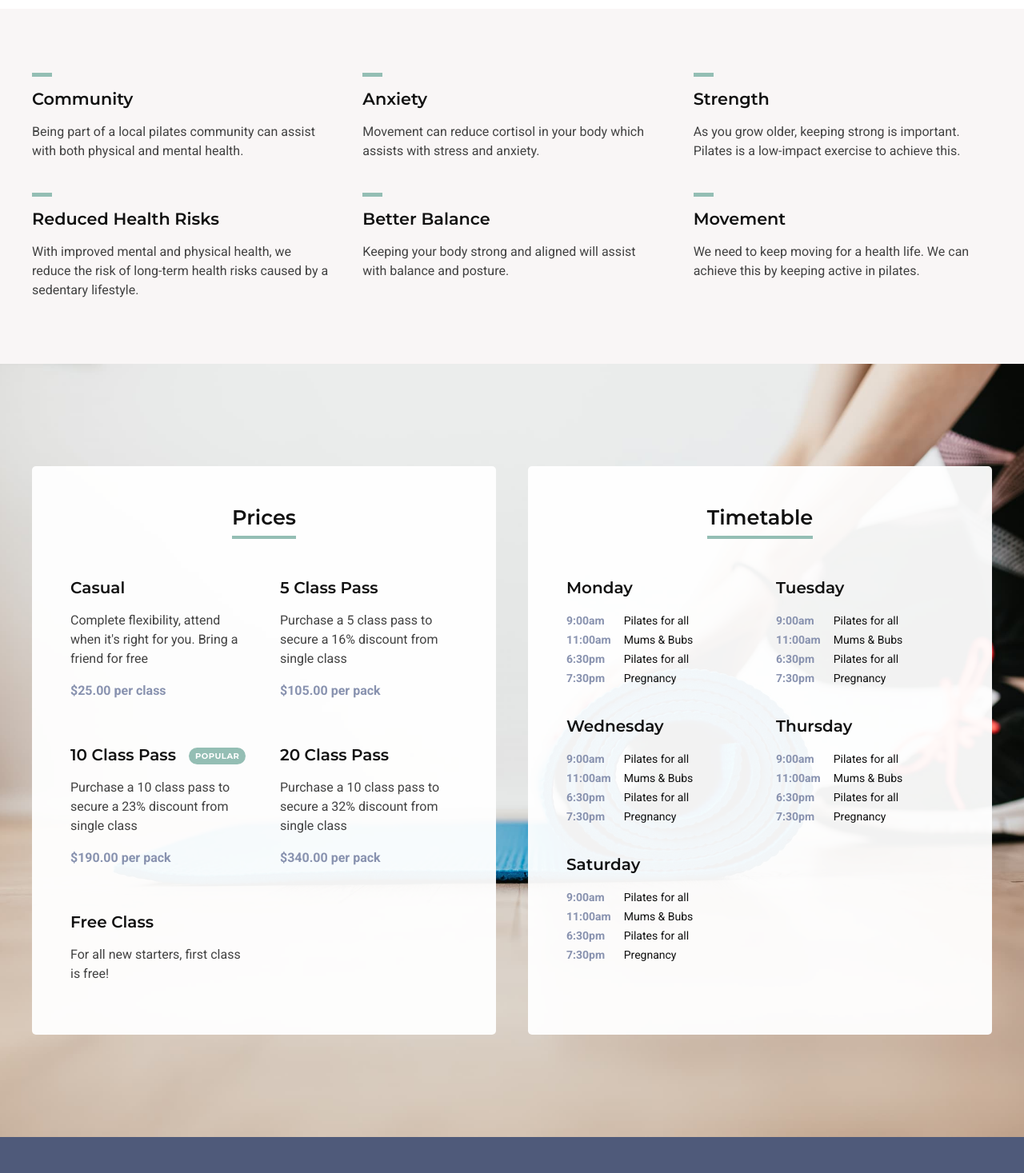
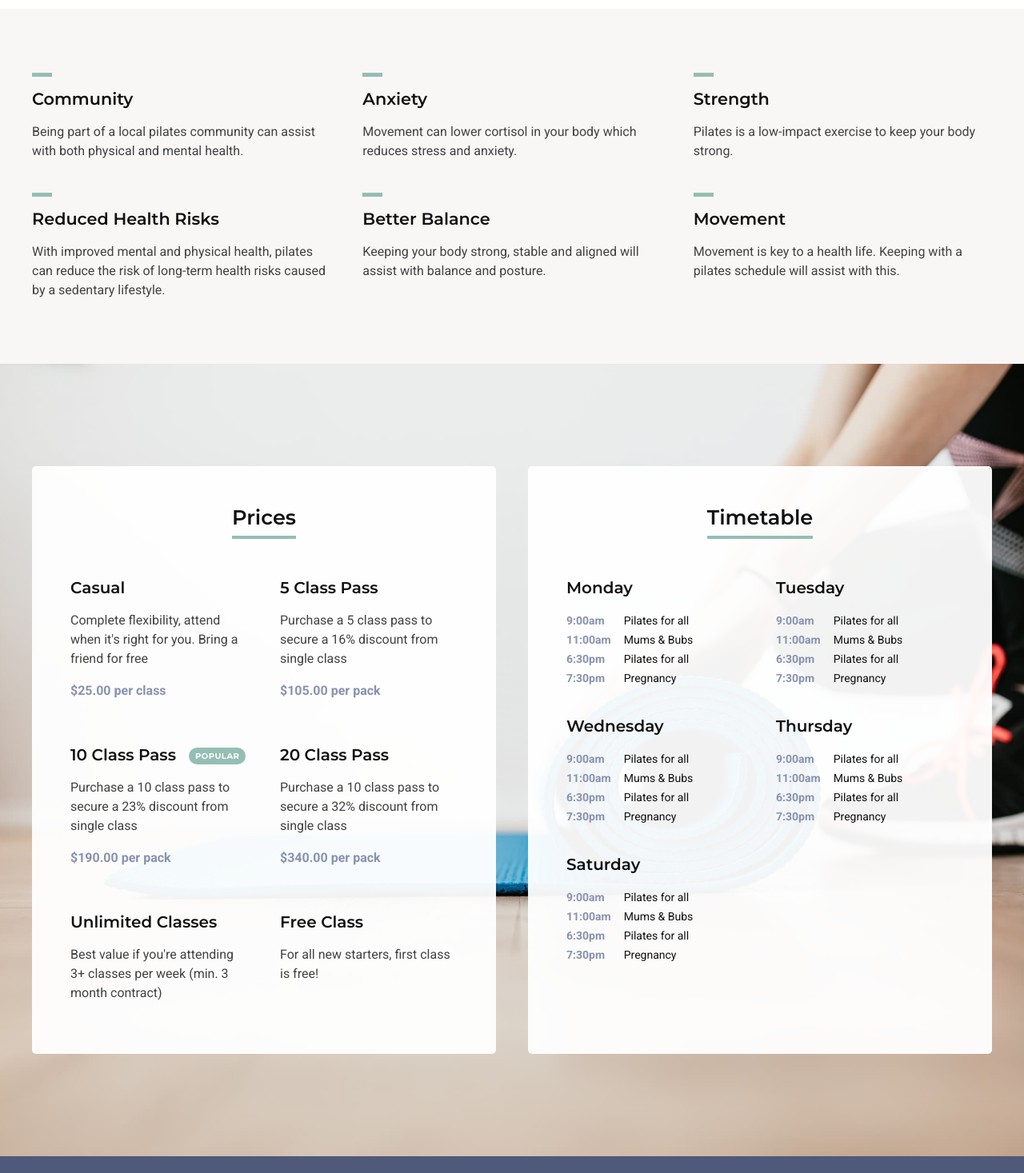
Before and after one commit to pmullen/movetopilates, a Nuxt app: page / in a window 1280 px wide. Shown: the part 1506-2973 px from the top of the page at 80% size. Built offline with nearby package versions, Linux system fonts and the light colour scheme.

Commit message:
Copy amends and timetable button anchor link on mobile

```diff
--- a/pages/index.vue
+++ b/pages/index.vue
@@ -70,27 +70,27 @@
 
             <div class="item-featured">
               <h3 class="tilde">Anxiety</h3>
-              <p>Movement can reduce cortisol in your body which assists with stress and anxiety.</p>
+              <p>Movement can lower cortisol in your body which reduces stress and anxiety.</p>
             </div><!-- #end item-featured -->
 
             <div class="item-featured">
               <h3 class="tilde">Strength</h3>
-              <p>As you grow older, keeping strong is important. Pilates is a low-impact exercise to achieve this.</p>
+              <p>Pilates is a low-impact exercise to keep your body strong.</p>
             </div><!-- #end item-featured -->
 
              <div class="item-featured">
               <h3 class="tilde">Reduced Health Risks</h3>
-              <p>With improved mental and physical health, we reduce the risk of long-term health risks caused by a sedentary lifestyle.</p>
+              <p>With improved mental and physical health, pilates can reduce the risk of long-term health risks caused by a sedentary lifestyle.</p>
             </div><!-- #end item-featured -->
 
              <div class="item-featured">
               <h3 class="tilde">Better Balance</h3>
-              <p>Keeping your body strong and aligned will assist with balance and posture.</p>
+              <p>Keeping your body strong, stable and aligned will assist with balance and posture.</p>
             </div><!-- #end item-featured -->
 
              <div class="item-featured">
               <h3 class="tilde">Movement</h3>
-              <p>We need to keep moving for a health life. We can achieve this by keeping active in pilates.</p>
+              <p>Movement is key to a health life. Keeping with a pilates schedule will assist with this.</p>
             </div><!-- #end item-featured -->
 
           </div><!-- #end grid -->
@@ -98,7 +98,6 @@
 
       </section><!-- #end section-featured-items -->
 
-      <a name="timetable"></a>
        <section class="section-p section-quote">
 
         <div class="container">
@@ -135,6 +134,11 @@
                 </div><!-- #end item-featured -->
 
                 <div class="price-list">
+                  <h4>Unlimited Classes</h4>
+                  <p>Best value if you're attending 3+ classes per week (min. 3 month contract)</p>
+                </div><!-- #end item-featured -->
+
+                <div class="price-list">
                   <h4>Free Class</h4>
                   <p>For all new starters, first class is free!</p>
                 </div><!-- #end item-featured -->
@@ -143,6 +147,8 @@
             </div><!-- #end quote-featured -->
 
             <div class="quote-featured block-content">
+
+              <a name="timetable"></a>
 
               <h2 class="block-title"><span>Timetable</span></h2>
 
```
